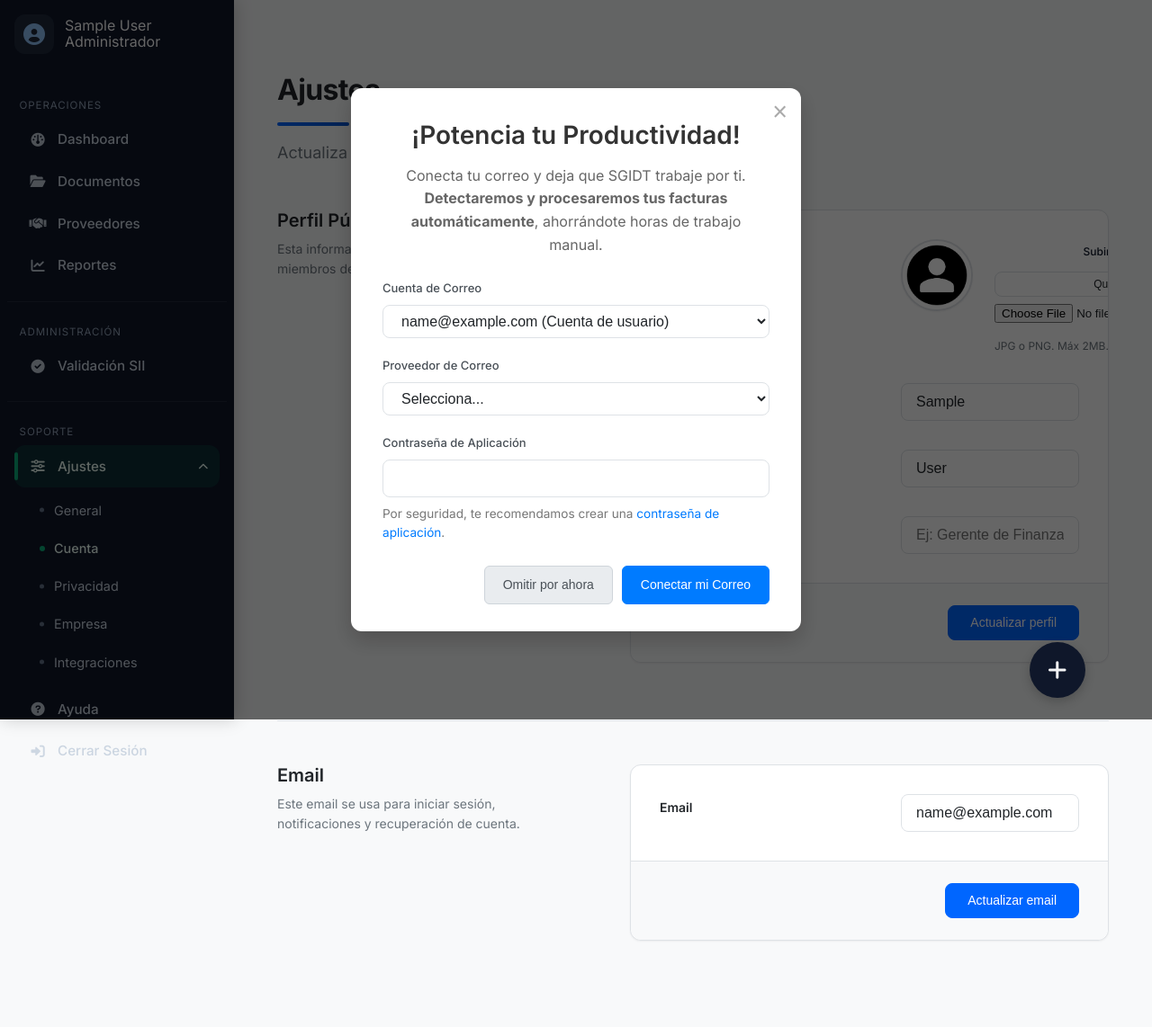
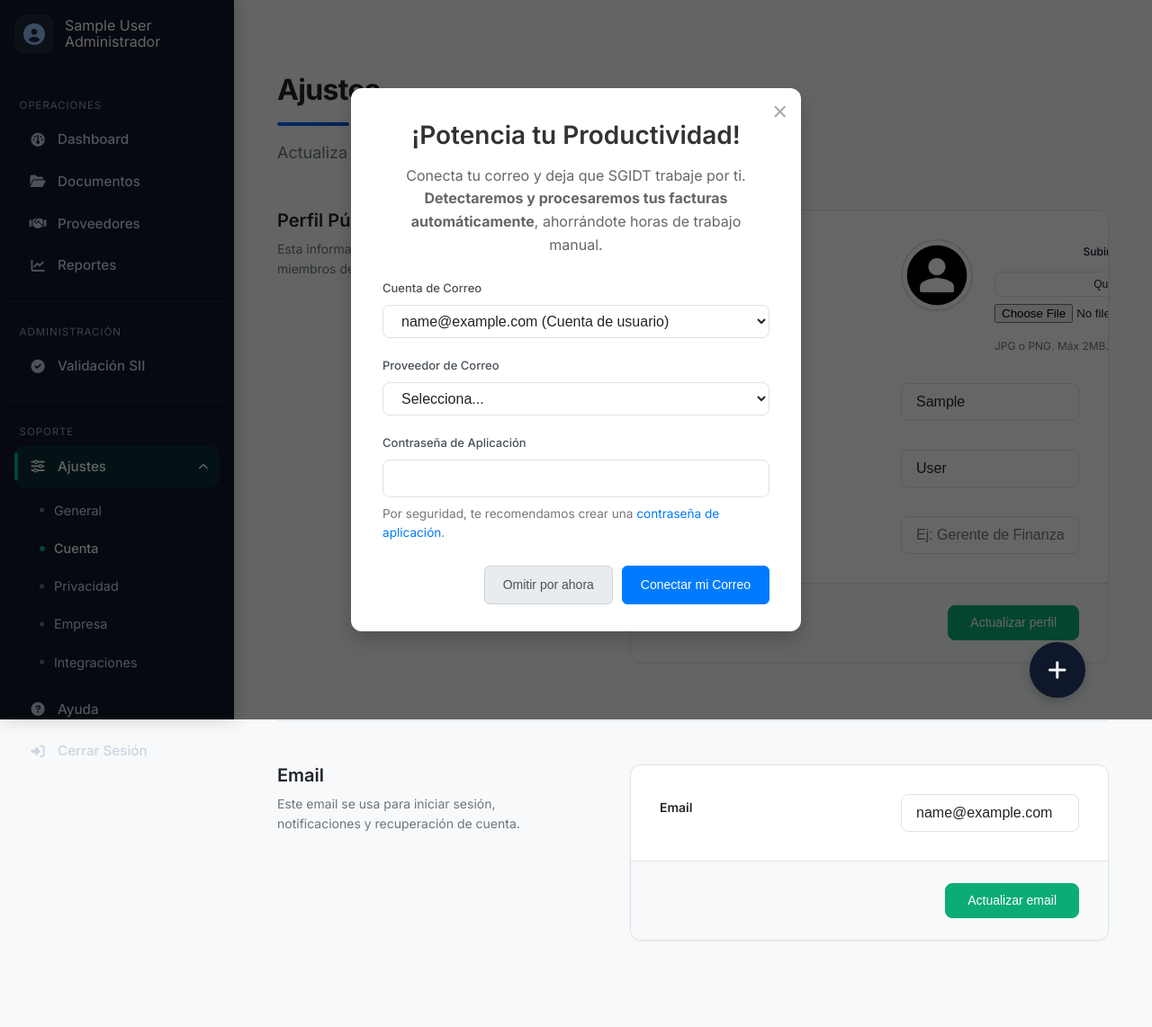
Before and after one commit to NicolasCeronM/sgidt, a Django app: page /panel/ajustes/cuenta/ in a window 1280 px wide. Shown: the whole page at 90% size. Run offline with Django 5.2, Linux system fonts and the light colour scheme; the visitor is signed in with stand-in values (Sample User, id 1); data that the repository does not hold is empty; parts of the project's set-up code (start-up, migrations or seed data) failed here and were passed over.

Commit message:
Cambio de botones

```diff
--- a/static/panel/css/ajustes.css
+++ b/static/panel/css/ajustes.css
@@ -426,14 +426,14 @@ body {
 }
 
 .btn-primary {
-  background: var(--color-primary);
+  background: #0cac78;
   color: white;
-  border-color: var(--color-primary);
+  border-color: #0cac78 ;
 }
 
 .btn-primary:hover:not(:disabled) {
-  background: var(--color-primary-hover);
-  border-color: var(--color-primary-hover);
+  background: #0cac78;
+  border-color: #0cac78;
   transform: translateY(-1px);
   box-shadow: var(--shadow-md);
 }
```
